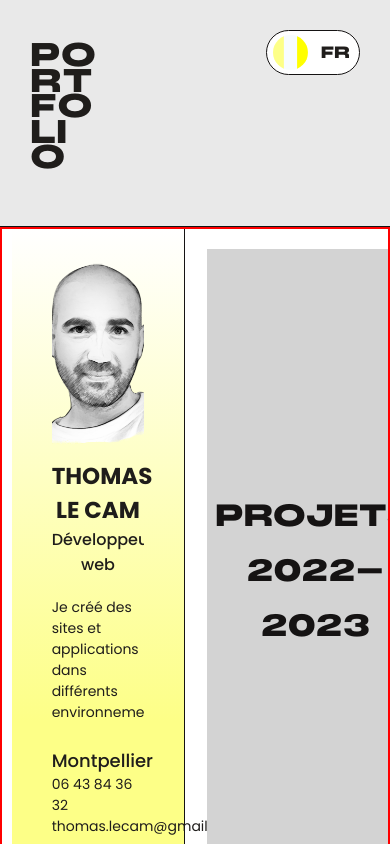
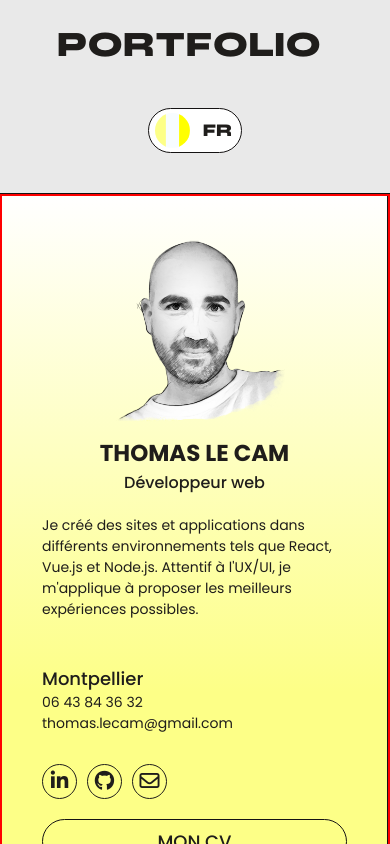
Before and after one commit to ThomasdevLC/portfolio_07_2023, a React (Create React App) app: page / in a window 390 px wide. Shown: the top 844 px of the page. Built offline with nearby package versions, Linux system fonts and the light colour scheme.

Commit message:
xs responsive

```diff
--- a/src/assets/styles/components/_HeaderNav.scss
+++ b/src/assets/styles/components/_HeaderNav.scss
@@ -13,6 +13,11 @@
   }
   @include mixin.lg-lt {
     padding: 30px;
+  }
+  @include mixin.xs {
+    flex-direction: column;
+    align-items: center;
+    padding: 20px 0;
   }
 
   &__titlebox {
@@ -35,6 +40,12 @@
   &__right {
     display: flex;
     gap: 30px;
+
+    @include mixin.xs {
+      flex-direction: column;
+      align-items: center;
+      padding: 20px 0;
+    }
 
     &__box {
       width: 138px;
--- a/src/assets/styles/components/_MyIntro.scss
+++ b/src/assets/styles/components/_MyIntro.scss
@@ -16,6 +16,10 @@
     width: 50%;
     display: flex;
   }
+
+  @include mixin.xs {
+    width: 100%;
+  }
 }
 
 .home__intro {
@@ -25,18 +29,11 @@
 
   @include mixin.xxl-lt {
     border-right: 1px solid var(--gray-3);
-
     margin: auto;
     height: auto;
     padding: 40px;
   }
 
-  @include mixin.xs {
-    margin: auto;
-    width: 90%;
-    height: auto;
-    padding: 30px 40px;
-  }
   &__pic {
     margin: auto;
     height: 220px;
@@ -128,11 +125,14 @@
       background-color: var(--gray-2);
       color: var(--gray-3);
     }
+    @include mixin.xs {
+      display: block;
+    }
   }
 }
 .resp-title {
   display: none;
-  @include mixin.xxl-lt {
+  @media (min-width: 577px) and (max-width: 1910px) {
     display: block;
   }
 }
--- a/src/assets/styles/components/_WorksLinks.scss
+++ b/src/assets/styles/components/_WorksLinks.scss
@@ -84,6 +84,9 @@
         @include mixin.sm-lt {
           font-size: 10px;
         }
+        @include mixin.xs {
+          display: none;
+        }
       }
     }
     &__imgbox {
--- a/src/assets/styles/components/_WorksTitle.scss
+++ b/src/assets/styles/components/_WorksTitle.scss
@@ -2,17 +2,13 @@
 
 .workstitle {
   position: relative;
-
-  @include mixin.xs {
-    width: 90%;
-    margin: 20px auto;
-  }
 
   &__container {
     padding-top: 40px;
     width: 100%;
     height: 180px;
     overflow: hidden;
+
     @include mixin.xxl-lt {
       height: 643px;
       padding: 0 20px;
@@ -20,6 +16,10 @@
       justify-content: center;
       align-items: center;
       background-color: lightgrey;
+    }
+    @include mixin.xs {
+      height: 100%;
+      background-color: none;
     }
 
     &__text {
@@ -48,7 +48,7 @@
       }
 
       @include mixin.xs {
-        font-size: 30px;
+        font-size: 20px;
         line-height: 55px;
       }
     }
```
